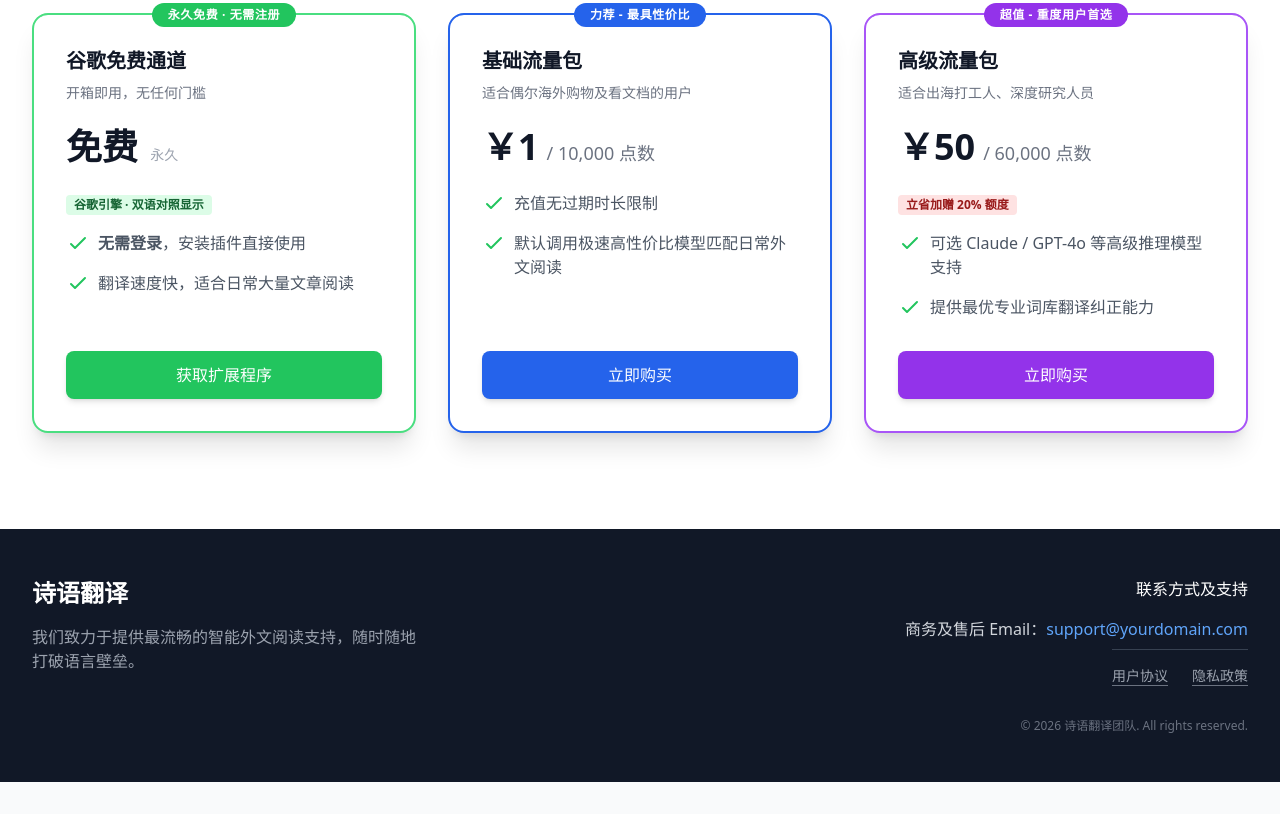
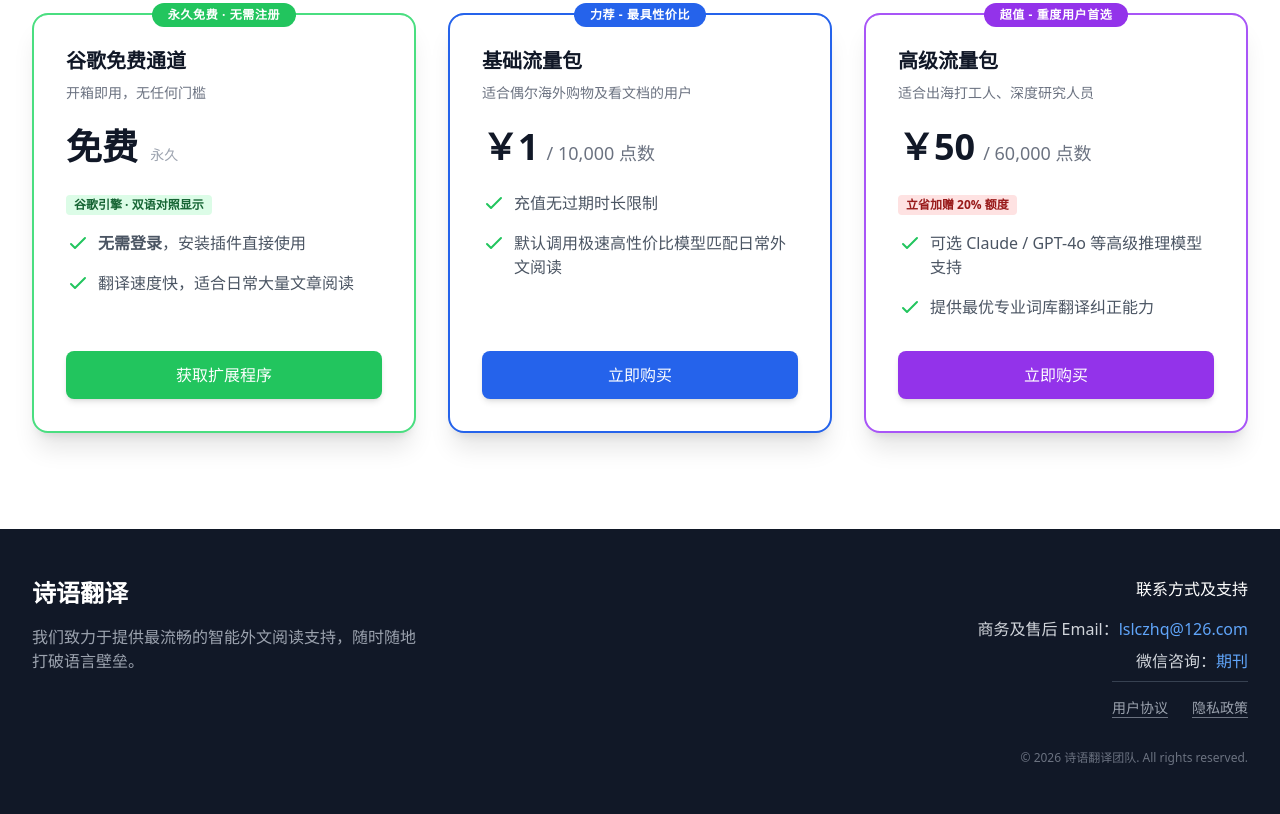
Before and after one commit to ShiyuLabs/silkread-website, a browser extension: page index.html in a window 1280 px wide. Shown: the part 746-1560 px from the top of the page. Before the commit the page ends 1528 px from the top, so only its background shows below. Drawn offline with nearby package versions, Linux system fonts and the light colour scheme.

Commit message:
更新首页联系方式为新邮箱并补充微信

```diff
--- a/index.html
+++ b/index.html
@@ -217,7 +217,8 @@
             </div>
             <div class="flex flex-col md:items-end space-y-2">
                 <p class="font-medium text-white mb-2">联系方式及支持</p>
-                <p>商务及售后 Email：<a href="mailto:support@yourdomain.com" class="text-blue-400 hover:text-blue-300 transition">support@yourdomain.com</a></p>
+                <p>商务及售后 Email：<a href="mailto:lslczhq@126.com" class="text-blue-400 hover:text-blue-300 transition">lslczhq@126.com</a></p>
+                <p>微信咨询：<span class="text-blue-400">期刊</span></p>
                 <div class="flex space-x-6 pt-4 mt-4 border-t border-gray-700 w-full md:w-auto">
                     <a href="#" class="text-sm text-gray-400 hover:text-white underline decoration-gray-500 underline-offset-4">用户协议</a>
                     <a href="#" class="text-sm text-gray-400 hover:text-white underline decoration-gray-500 underline-offset-4">隐私政策</a>
```
